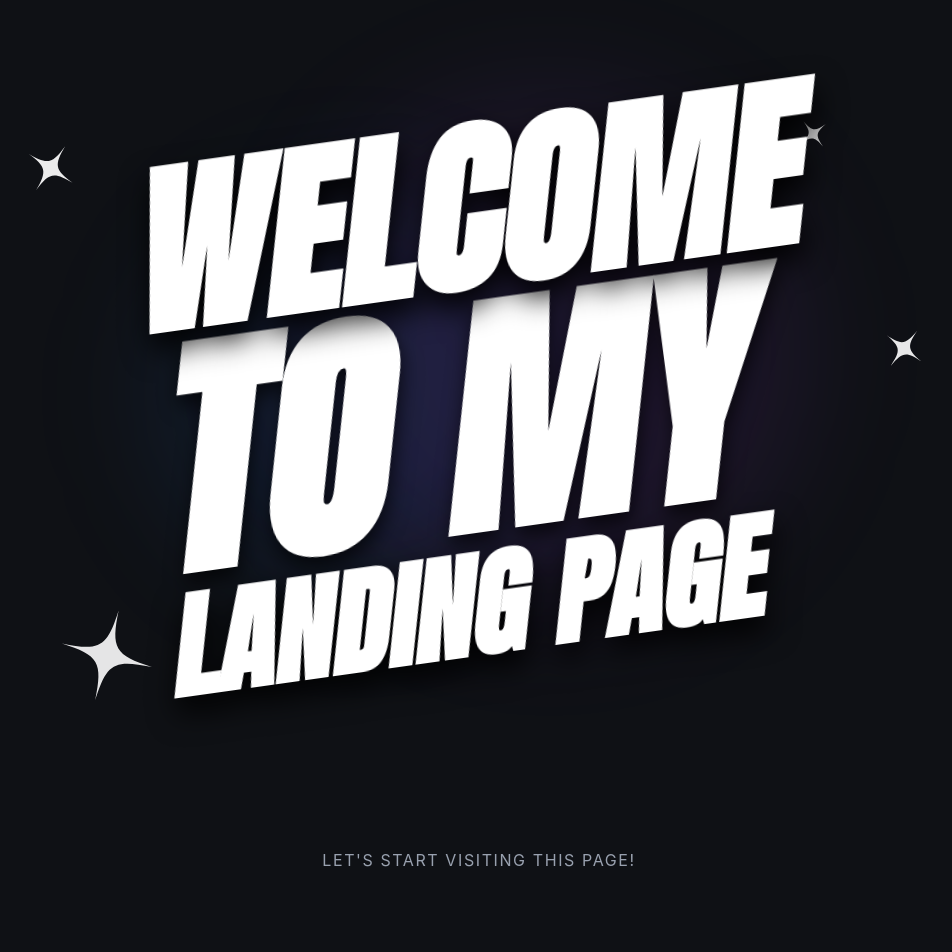
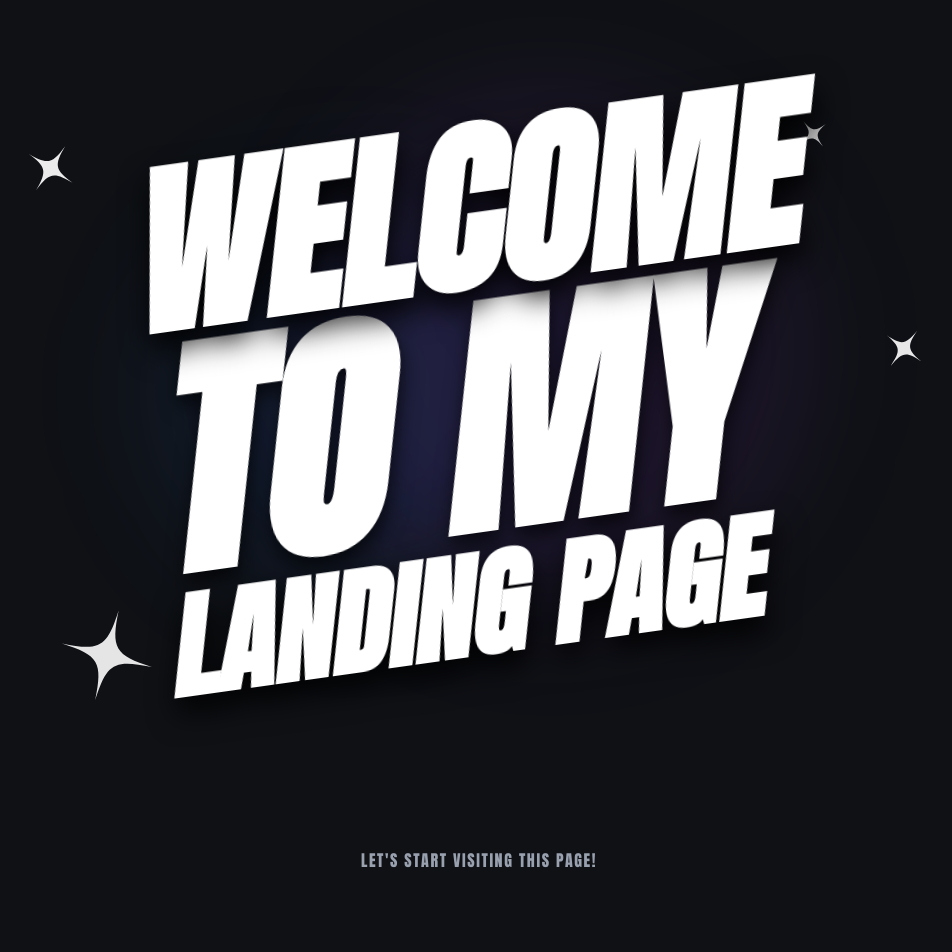
Before and after one commit to namakuhans/landpage, a React (Vite) app: page / in a window 1280 px wide. Shown: the top 952 px of the page, without its empty margins (161-1113 px from the left). Built offline with nearby package versions, Linux system fonts and the light colour scheme.

Commit message:
feat: update default font to match hero section
Updated the body `font-family` in `src/index.css` to use `'Tusker Grotesk', 'Anton'` to match the font used in the hero section. Also removed the explicitly declared `font-sans` from the CTA section to allow the new default font to inherit correctly.

```diff
--- a/src/App.jsx
+++ b/src/App.jsx
@@ -19,7 +19,7 @@ function App() {
           whileInView={{ opacity: 1, y: 0 }}
           viewport={{ once: true, margin: "-100px" }}
           transition={{ duration: 1, ease: "easeOut" }}
-          className="text-gray-400 font-sans tracking-widest uppercase text-sm md:text-base text-center px-4"
+          className="text-gray-400 tracking-widest uppercase text-sm md:text-base text-center px-4"
         >
           LET'S START VISITING THIS PAGE!
         </motion.div>
--- a/src/index.css
+++ b/src/index.css
@@ -16,7 +16,7 @@
   body {
     background-color: var(--color-bg-base);
     color: var(--color-text-primary);
-    font-family: -apple-system, BlinkMacSystemFont, "Segoe UI", Roboto, Helvetica, Arial, sans-serif, "Apple Color Emoji", "Segoe UI Emoji", "Segoe UI Symbol";
+    font-family: 'Tusker Grotesk', 'Anton', -apple-system, BlinkMacSystemFont, "Segoe UI", Roboto, Helvetica, Arial, sans-serif;
     margin: 0;
     padding: 0;
     -webkit-font-smoothing: antialiased;
```
